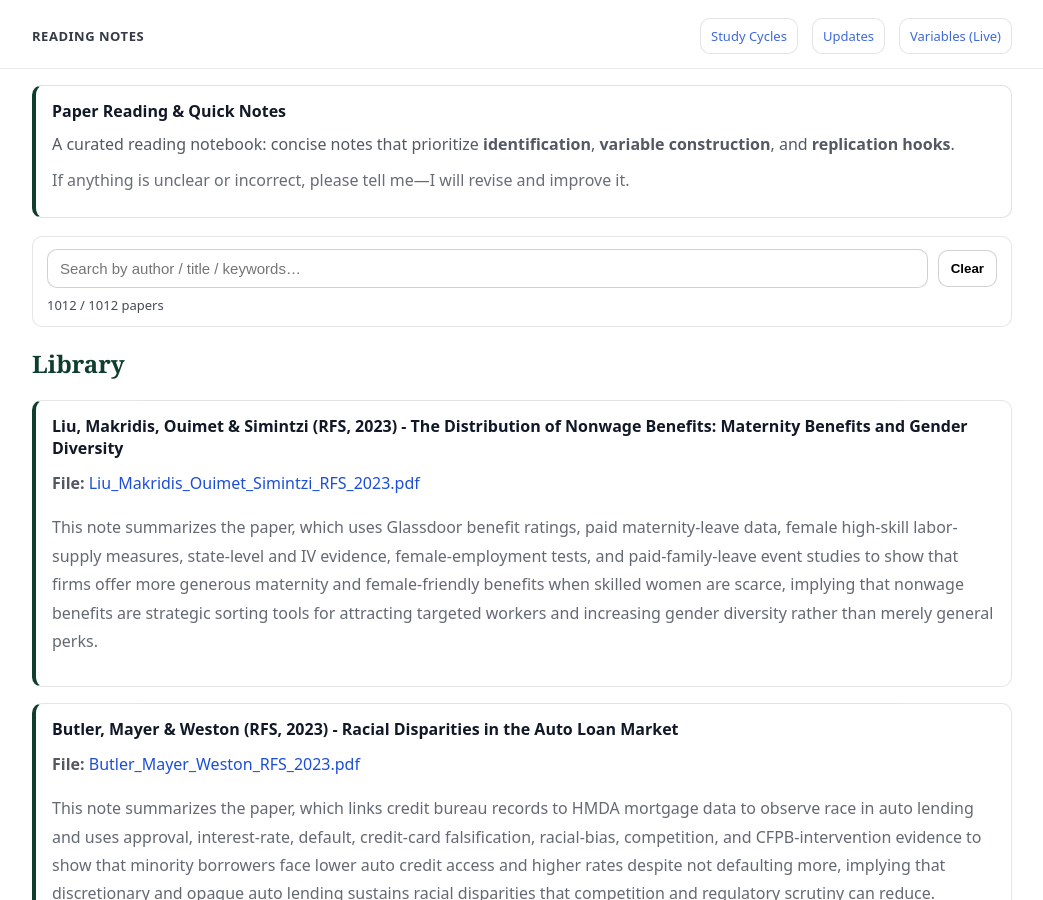
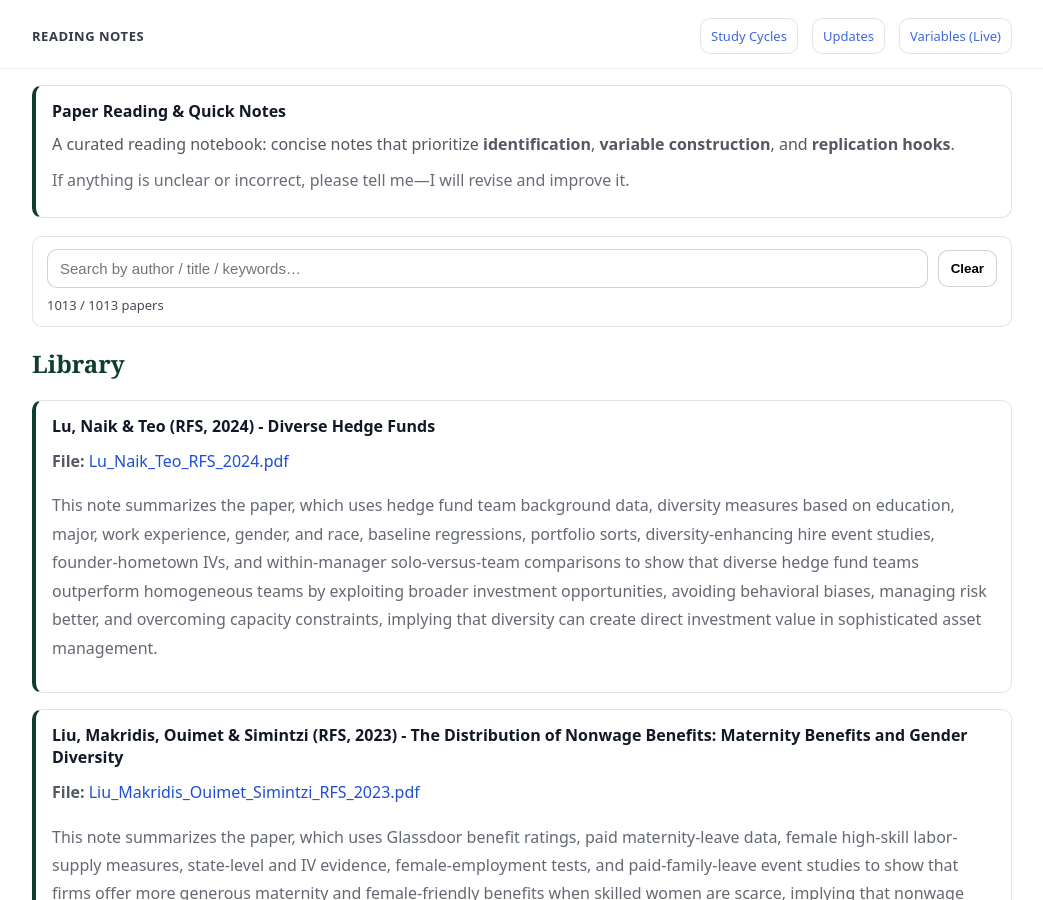
Before and after one commit to yaxinzn/study-archive, a Jekyll site: the page built from reading/index.md, in a window 1280 px wide and 900 px high. Shown: the whole window, without its empty margins (118-1161 px from the left). Built offline with Jekyll 4.4.1, drawn with Linux system fonts in a browser that asks for light colours.

Commit message:
Reading: add/update Lu_Naik_Teo_RFS_2024.pdf

```diff
--- a/_data/reading.yml
+++ b/_data/reading.yml
@@ -1,3 +1,7 @@
+- title: "Lu, Naik & Teo (RFS, 2024) - Diverse Hedge Funds"
+  file: "Lu_Naik_Teo_RFS_2024.pdf"
+  desc: "This note summarizes the paper, which uses hedge fund team background data, diversity measures based on education, major, work experience, gender, and race, baseline regressions, portfolio sorts, diversity-enhancing hire event studies, founder-hometown IVs, and within-manager solo-versus-team comparisons to show that diverse hedge fund teams outperform homogeneous teams by exploiting broader investment opportunities, avoiding behavioral biases, managing risk better, and overcoming capacity constraints, implying that diversity can create direct investment value in sophisticated asset management."
+
 - title: "Liu, Makridis, Ouimet & Simintzi (RFS, 2023) - The Distribution of Nonwage Benefits: Maternity Benefits and Gender Diversity"
   file: "Liu_Makridis_Ouimet_Simintzi_RFS_2023.pdf"
   desc: "This note summarizes the paper, which uses Glassdoor benefit ratings, paid maternity-leave data, female high-skill labor-supply measures, state-level and IV evidence, female-employment tests, and paid-family-leave event studies to show that firms offer more generous maternity and female-friendly benefits when skilled women are scarce, implying that nonwage benefits are strategic sorting tools for attracting targeted workers and increasing gender diversity rather than merely general perks."
```
Also changed, not shown: 1 other file.
